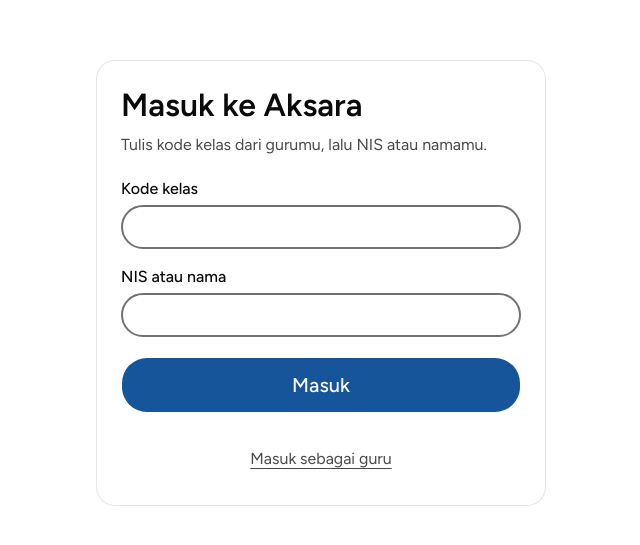
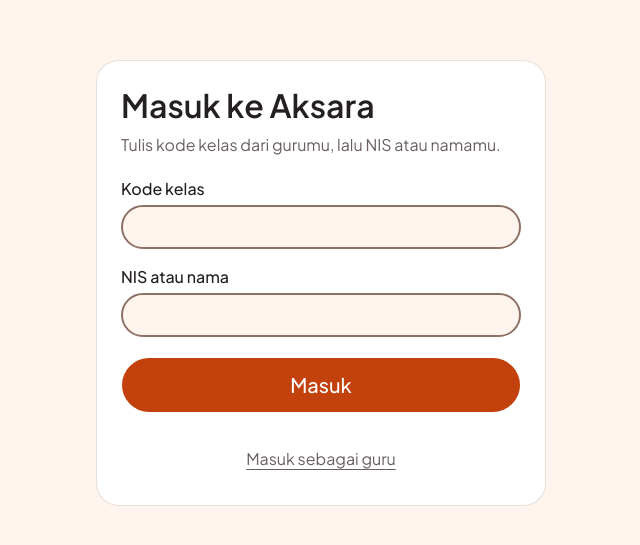
Before and after one commit to rizaldiabyannata/aksara, a Next.js app: page /login in a window 1280 px wide. Shown: the part 117-662 px from the top of the page, without its empty margins (319-959 px from the left). Built offline with nearby package versions, Linux system fonts and the light colour scheme; no server answers.

Commit message:
feat(ui): Stitch tokens, fonts, contrast test
Co-Authored-By: Claude Sonnet 5.5 <noreply@anthropic.com>
Claude-Session: https://claude.ai/code/session_01Q4bSWFFi32Nfd813qPDGdK

```diff
--- a/app/globals.css
+++ b/app/globals.css
@@ -6,21 +6,8 @@
   --color-background: var(--background);
   --color-foreground: var(--foreground);
   --font-sans: var(--font-sans);
-  --font-mono: var(--font-geist-mono);
+  --font-mono: var(--font-jetbrains-mono);
   --font-heading: var(--font-sans);
-  --color-sidebar-ring: var(--sidebar-ring);
-  --color-sidebar-border: var(--sidebar-border);
-  --color-sidebar-accent-foreground: var(--sidebar-accent-foreground);
-  --color-sidebar-accent: var(--sidebar-accent);
-  --color-sidebar-primary-foreground: var(--sidebar-primary-foreground);
-  --color-sidebar-primary: var(--sidebar-primary);
-  --color-sidebar-foreground: var(--sidebar-foreground);
-  --color-sidebar: var(--sidebar);
-  --color-chart-5: var(--chart-5);
-  --color-chart-4: var(--chart-4);
-  --color-chart-3: var(--chart-3);
-  --color-chart-2: var(--chart-2);
-  --color-chart-1: var(--chart-1);
   --color-ring: var(--ring);
   --color-input: var(--input);
   --color-border: var(--border);
@@ -33,6 +20,9 @@
   --color-secondary: var(--secondary);
   --color-primary-foreground: var(--primary-foreground);
   --color-primary: var(--primary);
+  --color-primary-strong: var(--primary-strong);
+  --color-primary-soft: var(--primary-soft);
+  --color-accent-decor: var(--accent-decor);
   --color-popover-foreground: var(--popover-foreground);
   --color-popover: var(--popover);
   --color-card-foreground: var(--card-foreground);
@@ -58,6 +48,12 @@
   --text-2xl--line-height: 1.25;
   --text-3xl: 2rem;
   --text-3xl--line-height: 1.25;
+  --text-4xl: 2.25rem;
+  --text-4xl--line-height: 1.2;
+  --text-metric: 3rem;
+  --text-metric--line-height: 1.1;
+  --shadow-card: 0 4px 20px -2px rgba(230, 115, 60, 0.07), 0 2px 6px -1px rgba(0, 0, 0, 0.03);
+  --shadow-raised: 0 12px 32px -4px rgba(230, 115, 60, 0.12);
   --radius-sm: calc(var(--radius) * 0.6);
   --radius-md: calc(var(--radius) * 0.8);
   --radius-lg: var(--radius);
@@ -68,45 +64,35 @@
 }
 
 :root {
-  --background: oklch(1 0 0);
-  --foreground: oklch(0.145 0 0);
-  --card: oklch(1 0 0);
-  --card-foreground: oklch(0.145 0 0);
-  --popover: oklch(1 0 0);
-  --popover-foreground: oklch(0.145 0 0);
-  --primary: oklch(0.45 0.13 255);
-  --primary-foreground: oklch(0.985 0 0);
-  --secondary: oklch(0.97 0 0);
-  --secondary-foreground: oklch(0.205 0 0);
-  --muted: oklch(0.97 0 0);
-  --muted-foreground: oklch(0.40 0 0);
-  --accent: oklch(0.97 0 0);
-  --accent-foreground: oklch(0.205 0 0);
-  --destructive: oklch(0.50 0.19 27);
-  --destructive-soft: oklch(0.96 0.02 27);
-  --success: oklch(0.45 0.12 150);
-  --success-soft: oklch(0.96 0.03 150);
-  --warning: oklch(0.50 0.12 70);
-  --warning-soft: oklch(0.96 0.04 85);
-  --info: var(--primary);
-  --info-soft: oklch(0.96 0.02 255);
-  --border: oklch(0.85 0 0);
-  --input: oklch(0.55 0 0);
+  --background: #fff5ee;
+  --foreground: #241f21;
+  --card: #ffffff;
+  --card-foreground: var(--foreground);
+  --popover: #ffffff;
+  --popover-foreground: var(--foreground);
+  --primary: #c2410c;
+  --primary-foreground: #ffffff;
+  --primary-strong: #a83900;
+  --primary-soft: #ffdbcf;
+  --accent-decor: #ff7034;
+  --secondary: #ffeadb;
+  --secondary-foreground: #241f21;
+  --muted: var(--secondary);
+  --muted-foreground: #695f63;
+  --accent: var(--secondary);
+  --accent-foreground: var(--foreground);
+  --destructive: #c22f2f;
+  --destructive-soft: #feecec;
+  --success: #137a4c;
+  --success-soft: #e8f8f0;
+  --warning: #9a5200;
+  --warning-soft: #fff4e5;
+  --info: #2457a8;
+  --info-soft: #eef4fd;
+  --border: #f2e2d8;
+  --input: #8d7167;
   --ring: var(--primary);
-  --chart-1: oklch(0.87 0 0);
-  --chart-2: oklch(0.556 0 0);
-  --chart-3: oklch(0.439 0 0);
-  --chart-4: oklch(0.371 0 0);
-  --chart-5: oklch(0.269 0 0);
-  --radius: 0.625rem;
-  --sidebar: oklch(0.985 0 0);
-  --sidebar-foreground: oklch(0.145 0 0);
-  --sidebar-primary: oklch(0.205 0 0);
-  --sidebar-primary-foreground: oklch(0.985 0 0);
-  --sidebar-accent: oklch(0.97 0 0);
-  --sidebar-accent-foreground: oklch(0.205 0 0);
-  --sidebar-border: oklch(0.922 0 0);
-  --sidebar-ring: oklch(0.708 0 0);
+  --radius: 0.75rem;
 }
 
 @layer base {
--- a/app/layout.tsx
+++ b/app/layout.tsx
@@ -1,13 +1,13 @@
 import type { Metadata } from "next";
-import { Geist_Mono, Figtree } from "next/font/google";
+import { Plus_Jakarta_Sans, JetBrains_Mono } from "next/font/google";
 import "./globals.css";
 import { cn } from "@/lib/utils";
 
-const figtree = Figtree({subsets:['latin'],variable:'--font-sans'});
+const jakarta = Plus_Jakarta_Sans({ subsets: ["latin"], variable: "--font-sans" });
 
-const geistMono = Geist_Mono({
-  variable: "--font-geist-mono",
+const jetbrainsMono = JetBrains_Mono({
   subsets: ["latin"],
+  variable: "--font-jetbrains-mono",
 });
 
 export const metadata: Metadata = {
@@ -19,7 +19,7 @@ export default function RootLayout({ children }: LayoutProps<"/">) {
   return (
     <html
       lang="id"
-      className={cn("h-full", "antialiased", geistMono.variable, "font-sans", figtree.variable)}
+      className={cn("h-full", "antialiased", jetbrainsMono.variable, "font-sans", jakarta.variable)}
     >
       <body className="min-h-full flex flex-col">{children}</body>
     </html>
```
Also changed, not shown: 1 other file (tests, documents, lock files or other folders).
